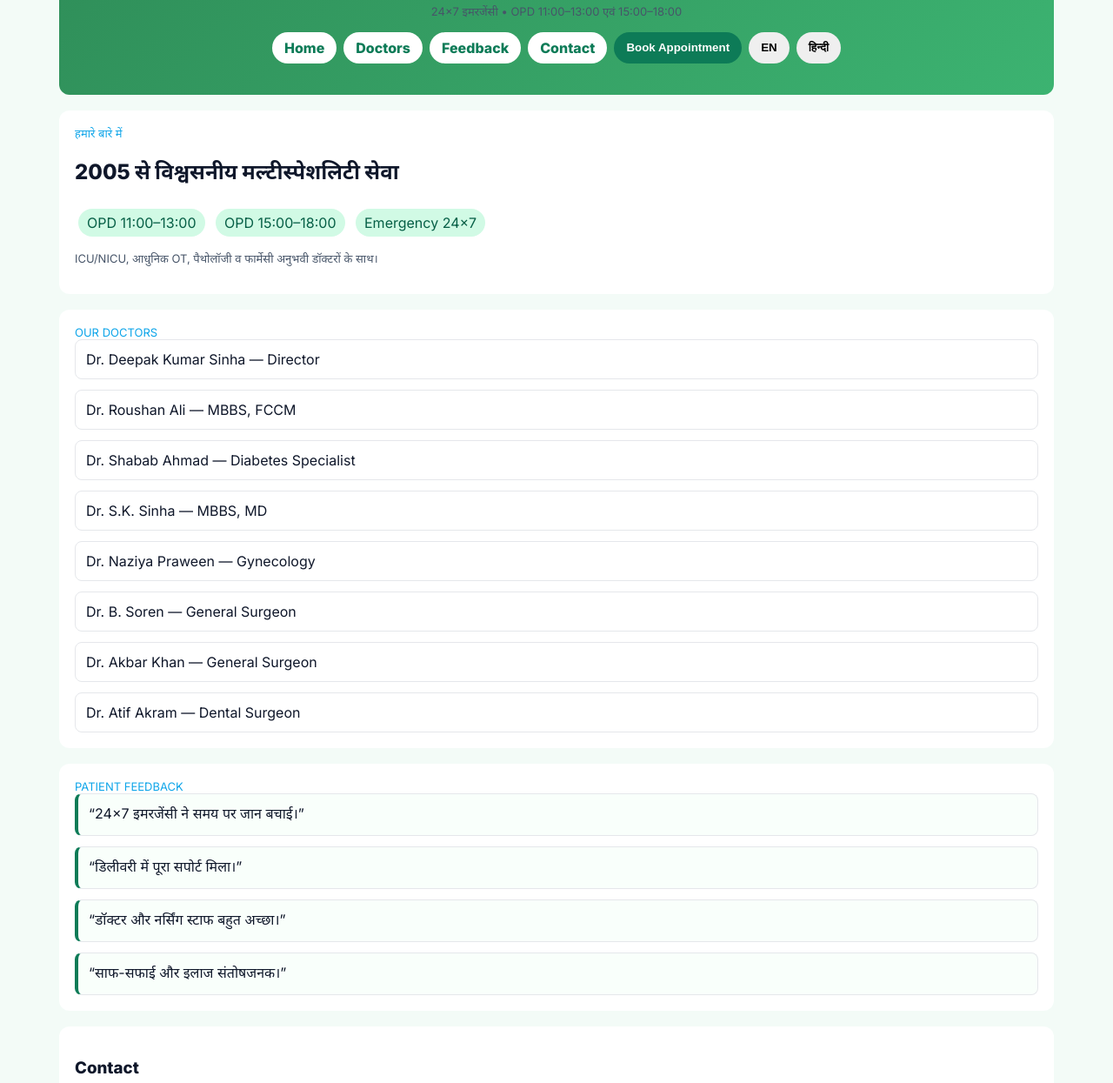
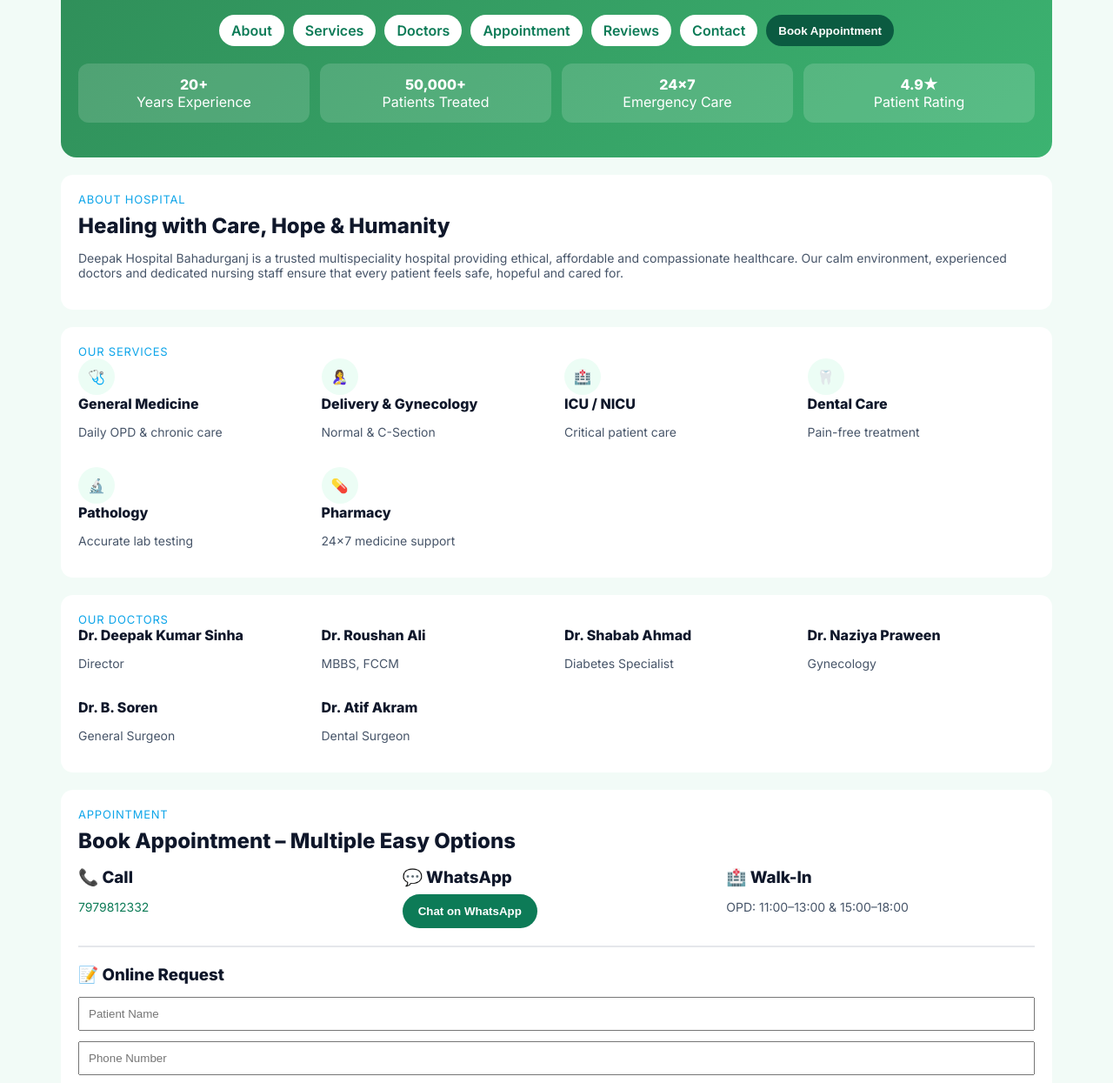
Before and after one commit to deepakhospitalbansbari-sys/DEEPAK-HOSPITAL, a plain HTML site: page index.html in a window 1280 px wide. Shown: the part 192-1437 px from the top of the page at 87% size. Drawn offline with Linux system fonts and the light colour scheme; grey boxes are pictures that could not be loaded.

Commit message:
Update index.html

```diff
--- a/index.html
+++ b/index.html
@@ -4,161 +4,263 @@
 <meta charset="utf-8">
 <meta name="viewport" content="width=device-width,initial-scale=1">
 
-<title>Deepak Hospital – Bahadurganj, Kishanganj</title>
-<meta name="description" content="Deepak Hospital — 24x7 Emergency, OPD 11:00–13:00 & 15:00–18:00">
+<title>Deepak Hospital | Trusted Care & 24x7 Emergency</title>
+
+<meta name="description" content="Deepak Hospital Bahadurganj Kishanganj – 24x7 Emergency, ICU/NICU, Experienced Doctors, Trusted Care since 2005">
+
 <link href="https://fonts.googleapis.com/css2?family=Inter:wght@400;600;800&family=Noto+Sans+Devanagari:wght@400;600;800&display=swap" rel="stylesheet">
 
 <style>
 :root{
---green:#0d7b57;--green-600:#0b5b41;--mint:#f3fbf7;--card:#fff;
---line:#e5e7eb;--ink:#0f172a;--maxw:1180px
+--green:#0d7b57;
+--green-dark:#0b5b41;
+--mint:#f2fbf7;
+--card:#ffffff;
+--line:#e5e7eb;
+--ink:#0f172a;
+--soft:#f9fffb;
+--maxw:1180px;
 }
 *{box-sizing:border-box}
-html,body{margin:0;padding:0;font-family:Inter,"Noto Sans Devanagari",system-ui;background:var(--mint);color:var(--ink)}
-.wrap{max-width:var(--maxw);margin:auto;padding:18px}
-header.hero{background:linear-gradient(135deg,#2e8b57,#3cb371);color:#fff;padding:36px;border-radius:12px;text-align:center}
-.logo{width:56px;height:56px;border-radius:10px;background:linear-gradient(135deg,#14b8a6,#0d7b57);display:grid;place-items:center;font-weight:800}
-nav{margin-top:14px;display:flex;gap:8px;flex-wrap:wrap;justify-content:center}
-nav a,nav button{padding:8px 14px;border-radius:999px;border:none;cursor:pointer;font-weight:700}
-nav a{text-decoration:none;background:#fff;color:var(--green)}
-nav .main{background:var(--green);color:#fff}
-.section{background:#fff;margin-top:18px;padding:18px;border-radius:12px}
-.kicker{font-size:13px;color:#0ea5e9;text-transform:uppercase}
-.small{font-size:13px;color:#475569}
-.badge{background:#d1fae5;color:#065f46;padding:6px 10px;border-radius:999px;display:inline-block;margin:4px}
-.two{display:grid;grid-template-columns:1fr 360px;gap:18px}
-@media(max-width:900px){.two{grid-template-columns:1fr}}
-.map{position:relative;padding-bottom:56%;height:0}
+html,body{
+margin:0;padding:0;
+font-family:Inter,"Noto Sans Devanagari",system-ui;
+background:var(--mint);
+color:var(--ink)
+}
+.wrap{max-width:var(--maxw);margin:auto;padding:20px}
+a{text-decoration:none;color:var(--green)}
+h1,h2,h3{margin:8px 0}
+.small{font-size:14px;color:#475569}
+.badge{display:inline-block;padding:6px 12px;border-radius:999px;background:#d1fae5;color:#065f46;font-size:13px;margin:4px}
+.card{background:var(--card);border-radius:14px;padding:20px;margin-top:20px}
+.grid{display:grid;gap:18px}
+.grid-2{grid-template-columns:1fr 1fr}
+.grid-3{grid-template-columns:repeat(auto-fit,minmax(220px,1fr))}
+@media(max-width:900px){.grid-2{grid-template-columns:1fr}}
+.btn{
+background:var(--green);
+color:#fff;
+padding:12px 18px;
+border-radius:999px;
+border:none;
+font-weight:700;
+cursor:pointer
+}
+.btn-soft{
+background:#ecfdf5;
+color:var(--green);
+border:1px solid #bbf7d0
+}
+header{
+background:linear-gradient(135deg,#2e8b57,#3cb371);
+color:#fff;
+padding:40px 20px;
+border-radius:18px
+}
+nav{
+display:flex;flex-wrap:wrap;gap:10px;justify-content:center;margin-top:16px
+}
+nav a,nav button{
+padding:8px 14px;border-radius:999px;border:none;font-weight:600;cursor:pointer
+}
+nav a{background:#ffffff;color:var(--green)}
+nav .primary{background:var(--green-dark);color:#fff}
+.hero-stats{
+display:grid;grid-template-columns:repeat(auto-fit,minmax(140px,1fr));
+gap:12px;margin-top:20px
+}
+.stat{
+background:rgba(255,255,255,.15);
+padding:14px;border-radius:12px;text-align:center
+}
+.section-title{font-size:13px;color:#0ea5e9;text-transform:uppercase;letter-spacing:.06em}
+.icon{
+width:42px;height:42px;border-radius:50%;
+background:#ecfdf5;color:var(--green);
+display:grid;place-items:center;font-weight:800
+}
+.map{position:relative;padding-bottom:56%;height:0;border-radius:12px;overflow:hidden}
 .map iframe{position:absolute;inset:0;width:100%;height:100%;border:0}
-.doctors,.feedback{display:grid;gap:12px}
-.doc,.fb{border:1px solid var(--line);padding:12px;border-radius:8px}
-.fb{border-left:4px solid var(--green);background:#f9fffb}
-footer{margin-top:20px;background:var(--green-600);color:#d1fae5;padding:14px;text-align:center;border-radius:8px}
+footer{
+margin-top:30px;
+background:var(--green-dark);
+color:#d1fae5;
+text-align:center;
+padding:18px;
+border-radius:14px
+}
 </style>
 </head>
 
 <body>
 <div class="wrap">
 
-<!-- ================= HEADER ================= -->
-<header class="hero">
-<div class="logo">DH</div>
-<h1 data-en="Deepak Hospital – Bahadurganj, Kishanganj"
-data-hi="दीपक हॉस्पिटल – बहादुरगंज, किशनगंज">
-Deepak Hospital – Bahadurganj, Kishanganj
+<!-- ================= HERO ================= -->
+<header>
+<h1 data-hi="दीपक हॉस्पिटल – भरोसे का नाम"
+data-en="Deepak Hospital – Care You Can Trust">
+दीपक हॉस्पिटल – भरोसे का नाम
 </h1>
-<p class="small" data-en="24×7 Emergency • OPD 11:00–13:00 & 15:00–18:00"
-data-hi="24×7 इमरजेंसी • OPD 11:00–13:00 एवं 15:00–18:00">
-24×7 Emergency • OPD 11:00–13:00 & 15:00–18:00
+
+<p class="small" data-hi="2005 से सेवा • 24×7 इमरजेंसी • जीवन के लिए समर्पित"
+data-en="Serving since 2005 • 24×7 Emergency • Dedicated to Life">
+Serving since 2005 • 24×7 Emergency • Dedicated to Life
 </p>
 
+<div>
+<span class="badge">24×7 Emergency</span>
+<span class="badge">ICU / NICU</span>
+<span class="badge">Modern OT</span>
+<span class="badge">Experienced Doctors</span>
+</div>
+
 <nav>
-<a href="#home">Home</a>
+<a href="#about">About</a>
+<a href="#services">Services</a>
 <a href="#doctors">Doctors</a>
-<a href="#reviews">Feedback</a>
+<a href="#appointment">Appointment</a>
+<a href="#reviews">Reviews</a>
 <a href="#contact">Contact</a>
-<button class="main" onclick="openAppt()">Book Appointment</button>
-<button onclick="setLang('en')">EN</button>
-<button onclick="setLang('hi')">हिन्दी</button>
+<button class="primary" onclick="scrollToSection('appointment')">Book Appointment</button>
 </nav>
+
+<div class="hero-stats">
+<div class="stat"><strong>20+</strong><br>Years Experience</div>
+<div class="stat"><strong>50,000+</strong><br>Patients Treated</div>
+<div class="stat"><strong>24×7</strong><br>Emergency Care</div>
+<div class="stat"><strong>4.9★</strong><br>Patient Rating</div>
+</div>
 </header>
 
 <!-- ================= ABOUT ================= -->
-<section class="section" id="home">
-<div class="kicker" data-en="About Us" data-hi="हमारे बारे में">About Us</div>
-<h2 data-en="Trusted Multispeciality Care since 2005"
-data-hi="2005 से विश्वसनीय मल्टीस्पेशलिटी सेवा">
-Trusted Multispeciality Care since 2005
-</h2>
-
-<span class="badge">OPD 11:00–13:00</span>
-<span class="badge">OPD 15:00–18:00</span>
-<span class="badge">Emergency 24×7</span>
-
-<p class="small" data-en="ICU/NICU, Modern OT, Pathology, Pharmacy with experienced doctors."
-data-hi="ICU/NICU, आधुनिक OT, पैथोलॉजी व फार्मेसी अनुभवी डॉक्टरों के साथ।">
-ICU/NICU, Modern OT, Pathology, Pharmacy with experienced doctors.
+<section id="about" class="card">
+<div class="section-title">About Hospital</div>
+<h2>Healing with Care, Hope & Humanity</h2>
+<p class="small">
+Deepak Hospital Bahadurganj is a trusted multispeciality hospital providing
+ethical, affordable and compassionate healthcare.
+Our calm environment, experienced doctors and dedicated nursing staff
+ensure that every patient feels safe, hopeful and cared for.
 </p>
 </section>
 
-<!-- ================= DOCTORS ================= -->
-<section class="section" id="doctors">
-<div class="kicker">Our Doctors</div>
-<div class="doctors">
-<div class="doc">Dr. Deepak Kumar Sinha — Director</div>
-<div class="doc">Dr. Roushan Ali — MBBS, FCCM</div>
-<div class="doc">Dr. Shabab Ahmad — Diabetes Specialist</div>
-<div class="doc">Dr. S.K. Sinha — MBBS, MD</div>
-<div class="doc">Dr. Naziya Praween — Gynecology</div>
-<div class="doc">Dr. B. Soren — General Surgeon</div>
-<div class="doc">Dr. Akbar Khan — General Surgeon</div>
-<div class="doc">Dr. Atif Akram — Dental Surgeon</div>
+<!-- ================= SERVICES ================= -->
+<section id="services" class="card">
+<div class="section-title">Our Services</div>
+<div class="grid grid-3">
+<div><div class="icon">🩺</div><strong>General Medicine</strong><p class="small">Daily OPD & chronic care</p></div>
+<div><div class="icon">🤱</div><strong>Delivery & Gynecology</strong><p class="small">Normal & C-Section</p></div>
+<div><div class="icon">🏥</div><strong>ICU / NICU</strong><p class="small">Critical patient care</p></div>
+<div><div class="icon">🦷</div><strong>Dental Care</strong><p class="small">Pain-free treatment</p></div>
+<div><div class="icon">🔬</div><strong>Pathology</strong><p class="small">Accurate lab testing</p></div>
+<div><div class="icon">💊</div><strong>Pharmacy</strong><p class="small">24×7 medicine support</p></div>
 </div>
 </section>
 
+<!-- ================= DOCTORS ================= -->
+<section id="doctors" class="card">
+<div class="section-title">Our Doctors</div>
+<div class="grid grid-3">
+<div><strong>Dr. Deepak Kumar Sinha</strong><p class="small">Director</p></div>
+<div><strong>Dr. Roushan Ali</strong><p class="small">MBBS, FCCM</p></div>
+<div><strong>Dr. Shabab Ahmad</strong><p class="small">Diabetes Specialist</p></div>
+<div><strong>Dr. Naziya Praween</strong><p class="small">Gynecology</p></div>
+<div><strong>Dr. B. Soren</strong><p class="small">General Surgeon</p></div>
+<div><strong>Dr. Atif Akram</strong><p class="small">Dental Surgeon</p></div>
+</div>
+</section>
+
+<!-- ================= APPOINTMENT ================= -->
+<section id="appointment" class="card">
+<div class="section-title">Appointment</div>
+<h2>Book Appointment – Multiple Easy Options</h2>
+
+<div class="grid grid-3">
+<div>
+<h3>📞 Call</h3>
+<p class="small"><a href="tel:7979812332">7979812332</a></p>
+</div>
+
+<div>
+<h3>💬 WhatsApp</h3>
+<button class="btn" onclick="wa()">Chat on WhatsApp</button>
+</div>
+
+<div>
+<h3>🏥 Walk-In</h3>
+<p class="small">OPD: 11:00–13:00 & 15:00–18:00</p>
+</div>
+</div>
+
+<hr style="margin:20px 0;border:1px solid var(--line)">
+
+<h3>📝 Online Request</h3>
+<input id="name" placeholder="Patient Name" style="width:100%;padding:10px;margin:6px 0">
+<input id="phone" placeholder="Phone Number" style="width:100%;padding:10px;margin:6px 0">
+<select id="dept" style="width:100%;padding:10px;margin:6px 0">
+<option>General</option>
+<option>Delivery</option>
+<option>Surgery</option>
+<option>Dental</option>
+<option>Other</option>
+</select>
+<button class="btn" onclick="send()">Submit via WhatsApp</button>
+</section>
+
 <!-- ================= REVIEWS ================= -->
-<section class="section" id="reviews">
-<div class="kicker">Patient Feedback</div>
-<div class="feedback">
-<div class="fb">“24×7 इमरजेंसी ने समय पर जान बचाई।”</div>
-<div class="fb">“डिलीवरी में पूरा सपोर्ट मिला।”</div>
-<div class="fb">“डॉक्टर और नर्सिंग स्टाफ बहुत अच्छा।”</div>
-<div class="fb">“साफ-सफाई और इलाज संतोषजनक।”</div>
+<section id="reviews" class="card">
+<div class="section-title">Patient Reviews</div>
+<div class="grid grid-3">
+<p>“समय पर इलाज से जान बची।”</p>
+<p>“डॉक्टर और स्टाफ बहुत सहयोगी।”</p>
+<p>“हॉस्पिटल में सुकून का माहौल।”</p>
+<p>“डिलीवरी में पूरा सपोर्ट मिला।”</p>
+<p>“24×7 इमरजेंसी सबसे बड़ी ताकत।”</p>
+<p>“पूरे परिवार का भरोसा।”</p>
 </div>
 </section>
 
 <!-- ================= CONTACT ================= -->
-<section class="section" id="contact">
-<div class="two">
+<section id="contact" class="card">
+<div class="section-title">Contact & Location</div>
+<div class="grid grid-2">
 <div>
-<h3>Contact</h3>
 <p>
-📍 Shanti Chowk, Baansbaari Haat, Bahadurganj, Kishanganj<br>
-📞 <a href="tel:7979812332">7979812332</a><br>
-💬 <a href="https://wa.me/917783022191" target="_blank">WhatsApp: 7783022191</a><br>
-✉️ deepakhospitalbansbari@gmail.com
+<strong>Address:</strong><br>
+Shanti Chowk, Baansbaari Haat,<br>
+Bahadurganj, Kishanganj, Bihar
 </p>
+<p><strong>Phone:</strong> <a href="tel:7979812332">7979812332</a></p>
+<p><strong>WhatsApp:</strong> 7783022191</p>
+<p><strong>Email:</strong> deepakhospitalbansbari@gmail.com</p>
+<p class="badge">Emergency 24×7</p>
 </div>
+
 <div class="map">
-<iframe src="https://www.google.com/maps?q=Deepak+Hospital+Bahadurganj&output=embed" loading="lazy"></iframe>
+<iframe src="https://www.google.com/maps?q=Deepak+Hospital+Bahadurganj&output=embed"></iframe>
 </div>
 </div>
 </section>
 
 <footer>
-© 2005–2025 Deepak Hospital • Bahadurganj, Kishanganj
+© 2005–2025 Deepak Hospital
+<br>Care • Hope • Trust
 </footer>
 
 </div>
 
-<!-- ================= APPOINTMENT ================= -->
-<div id="appt" style="display:none;position:fixed;inset:0;background:rgba(0,0,0,.5);display:none;align-items:center;justify-content:center">
-<div style="background:#fff;padding:18px;border-radius:12px;width:90%;max-width:420px">
-<h3>Book Appointment</h3>
-<input id="pname" placeholder="Name" style="width:100%;padding:8px;margin:6px 0">
-<input id="pphone" placeholder="Phone" style="width:100%;padding:8px;margin:6px 0">
-<button class="main" onclick="sendWA()">Send WhatsApp</button>
-<button onclick="closeAppt()">Close</button>
-</div>
-</div>
-
 <script>
-function setLang(l){
-document.querySelectorAll('[data-en]').forEach(e=>{
-e.innerHTML=e.getAttribute('data-'+l)
-});
-document.documentElement.lang=l;
-localStorage.setItem('lang',l);
+function scrollToSection(id){
+document.getElementById(id).scrollIntoView({behavior:'smooth'})
 }
-setLang(localStorage.getItem('lang')||'hi');
-
-function openAppt(){document.getElementById('appt').style.display='flex'}
-function closeAppt(){document.getElementById('appt').style.display='none'}
-function sendWA(){
-let n=pname.value,p=pphone.value;
-if(!p){alert('Phone required');return}
-window.open(`https://wa.me/917783022191?text=Appointment Request%0AName:${n}%0APhone:${p}`,'_blank');
-closeAppt();
+function wa(){
+window.open("https://wa.me/917783022191","_blank")
+}
+function send(){
+let n=name.value,p=phone.value,d=dept.value;
+if(!p){alert("Phone required");return}
+window.open(`https://wa.me/917783022191?text=Appointment Request%0AName:${n}%0APhone:${p}%0ADepartment:${d}`,'_blank')
 }
 </script>
 
```
